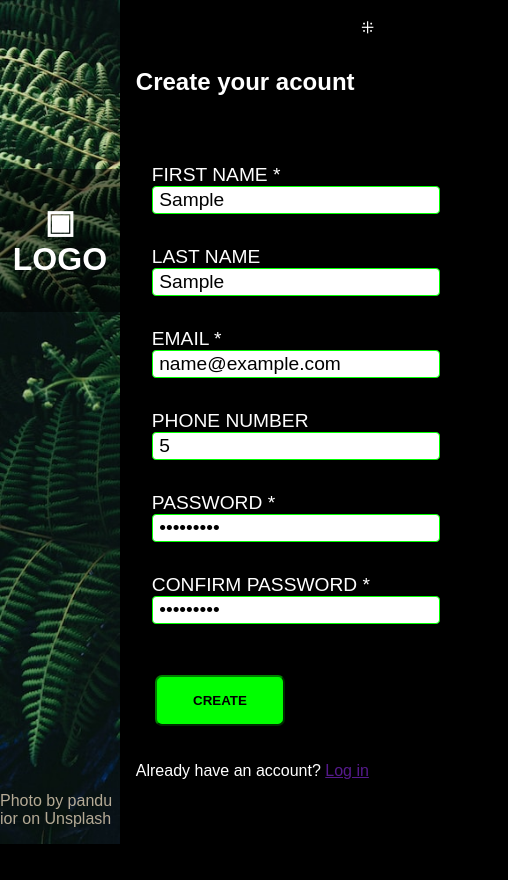
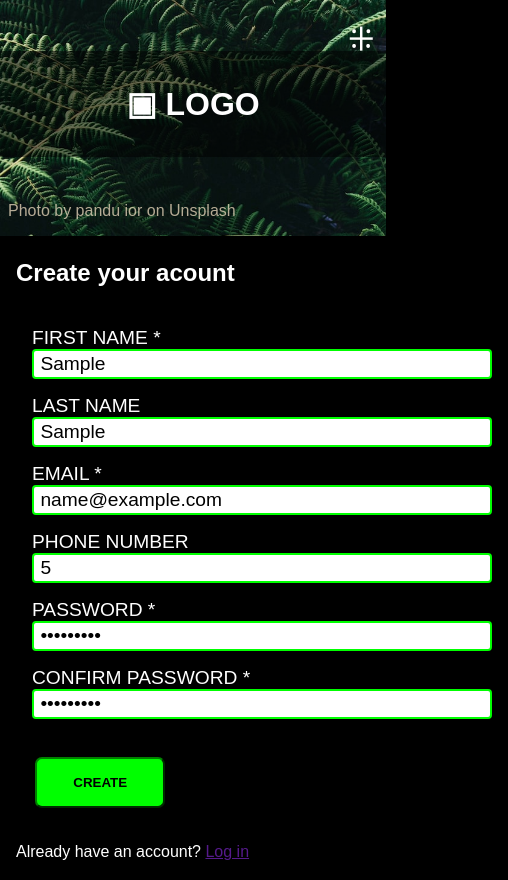
Before and after one commit to Darknhyt/ToP-Sign-Up-Form, a plain HTML site: page index.html in a window 390 px wide. Both pictures are taken after typing "Sample", "Sample", "name@example.com", "5", "Sample123", "Sample123" into the empty fields and a click on the button "CREATE". Shown: the whole page, 508 px wide, since content can reach past the window. Before the commit the page ends 844 px from the top, so only its background shows below. Drawn offline with Linux system fonts and the light colour scheme.

Commit message:
Adding responsive events

```diff
--- a/index.html
+++ b/index.html
@@ -47,7 +47,7 @@
         <button>CREATE</button>
         <p>Already have an account? <a href="">Log in</a></p>
     </div>
-    <aside id="color" title="Switch">⁜</aside>
+    <aside id="color" title="Turn on/off">⁜</aside>
 </body>
 
 </html>
--- a/script.js
+++ b/script.js
@@ -1,6 +1,14 @@
+const light = document.getElementById("color");
+const psw2 = document.getElementById("psw2")
+const psw1 = document.getElementById("psw1");
+const inputs = document.querySelectorAll("input");
 let darkmode = false;
 
-document.getElementById("color").addEventListener("click", () => {
+init();
+function init(){
+    psw1.addEventListener("input", validate);
+    psw2.addEventListener("input", validate);
+    light.addEventListener("click", () => {
         if (darkmode) {
             document.body.style.backgroundColor = "#000";
             document.body.style.color = "#FFF";
@@ -10,4 +18,29 @@ document.getElementById("color").addEventListener("click", () => {
             document.body.style.color = "#000";
             darkmode = true;
         }
+    });
+    console.log(inputs);
+    inputs.forEach((input)=>{
+        input.addEventListener("input",()=>{
+            if(input.validity.valid){
+                input.style.borderColor = "lime";
+            }else{
+                input.style.borderColor = "red";
+            }
         })
+    })
+
+
+}
+
+function validate() {
+    if (psw1.value.length > 7 && psw2.value.length > 7) {
+        if (psw1.value == psw2.value) {
+            psw1.style.borderColor = "lime";
+            psw2.style.borderColor = "lime";
+        } else {
+            psw1.style.borderColor = "red";
+            psw2.style.borderColor = "red";
+        }
+    }
+}
--- a/stylesheet/style.scss
+++ b/stylesheet/style.scss
@@ -4,10 +4,11 @@ body {
     margin: 0;
     font-family: Arial, Helvetica, sans-serif;
     display: flex;
-    max-width: 99vw;
+    max-width: 99svw;
     padding: 0;
+    transition: background-color 0.5s, color 0.5s;
     header {
-        width: max(60vw);
+        width: max(60svw);
         background-image: url("/imgs/banner.jpg");
         background-size: cover;
         display: flex;
@@ -25,6 +26,7 @@ body {
 
         p {
             color: rgba(255, 235, 205, 0.7);
+            padding-left: 0.5rem;
         }
     }
 
@@ -35,12 +37,12 @@ body {
         flex-direction: column;
         align-items: start;
         justify-content: space-between;
-        padding: 3rem 1rem;
+        padding: 2rem 1rem;
         form {
-            padding: 2rem 1rem;
+            padding: 1.2rem 1rem;
             margin: 0;
             display: flex;
-            width: max(50vw,200px,97%);
+            width: max(50svw,460px,96%);
             flex-wrap: wrap;
             justify-content: start;
             gap: 1rem 3rem;
@@ -51,28 +53,19 @@ body {
                 flex-direction: column;
                 width: min(300px,18rem);
                 label {
-                    margin-top: 1rem;
                     font-size: 1.2rem;
                 }
 
                 input {
-                    border: 1px solid #060;
+                    border: 2px solid #060;
                     border-radius: 4px;
                     padding: 2px 0.4rem;
                     font-size: 1.2rem;
                     margin: 0;
                     box-shadow: 2px 2px 8px black;
                     &:focus {
-                        outline: 3px outset white, 2px inset black;
+                        outline: 1px outset white, 1px inset black;
                         outline-offset: 3px;
-                    }
-
-                    &:invalid {
-                        border-color: red;
-                    }
-
-                    &:valid {
-                        border-color: lime;
                     }
 
                     &::-webkit-inner-spin-button,
@@ -102,6 +95,30 @@ body {
         position: fixed;
         top: 1rem;
         right: 1rem;
+        font-size: 2rem;
         cursor: pointer;
     }
 }
+@media screen and (max-width: 560px) {
+    body{
+        flex-direction: column;
+        header {
+            width: 100%;
+            height: 28svh;
+            div{
+                top: 6svh;
+            }
+        }
+        #content{
+            padding: 0.2rem 1rem;
+            margin: 0;
+            form{
+                justify-content: center;
+                .input{
+                    width: 100%;
+                }
+            }
+        }
+    }
+
+}
```
Also changed, not shown: stylesheet/style.css, 1 other file. Lines whose indentation alone changed are shown as unchanged.
